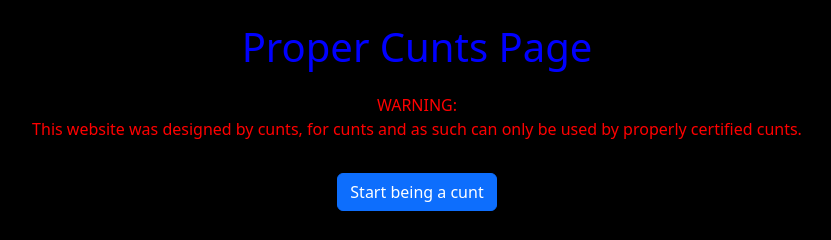
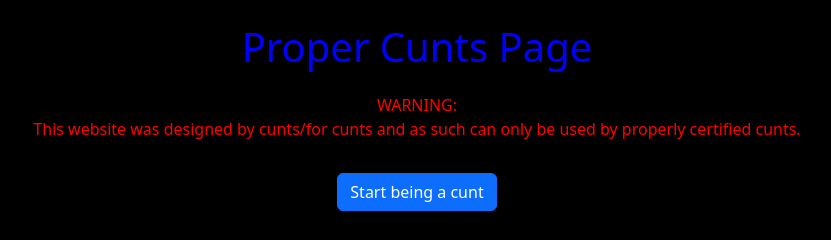
Before and after one commit to srdev78/srdev78.github.io, a plain HTML site: page index.html in a window 1280 px wide. Shown: the full height of the page, 223-1054 px from the left. Drawn offline with nearby package versions, Linux system fonts and the light colour scheme.

Commit message:
Update text

```diff
--- a/index.html
+++ b/index.html
@@ -19,7 +19,7 @@
         </div>
 
         <div>
-            <p>WARNING: <br>This website was designed by cunts, for cunts and as such can only be used by properly certified cunts.
+            <p>WARNING: <br>This website was designed by cunts/for cunts and as such can only be used by properly certified cunts.
             </p>
         </div>
 
```
